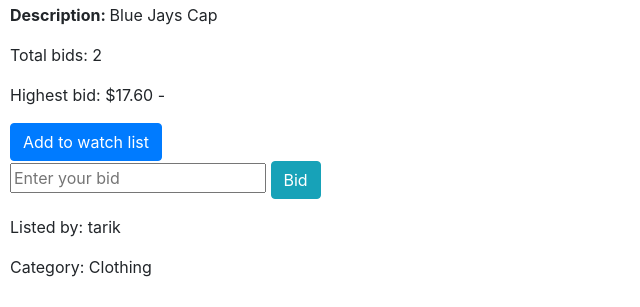
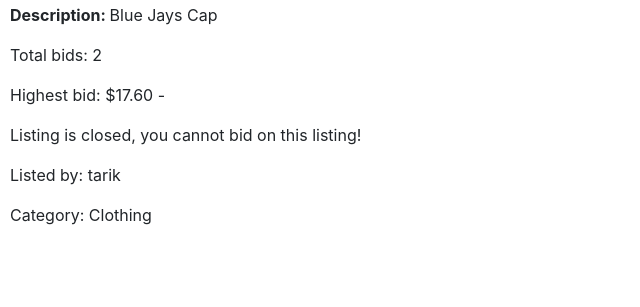
Before and after one commit to tarikozturk017/ecommerce-django, a Django app: a page that uses commerce/auctions/templates/auctions/listing.html in a window 1280 px wide. Shown: the part 493-800 px from the top of the page, without its empty margins (0-640 px from the left). Run offline with Django 3.2, Linux system fonts and the light colour scheme; a user stored in the database is signed in; data comes from the database, SQL or seed files in the repository; both versions use the stored data as it was after the commit; data that the repository does not hold is empty; some libraries are stand-ins or nearby versions.

Commit message:
close bidding added

```diff
--- a/commerce/auctions/models.py
+++ b/commerce/auctions/models.py
@@ -25,7 +25,7 @@ class Listing(models.Model):
     category = models.CharField(max_length=64, choices=CATEGORIES, default=CATEGORIES[5][1])
     active = models.BooleanField(default = True) #if the listing is active, default active
     seller = models.ForeignKey(User, null=False, on_delete=models.CASCADE, related_name="listing_sold")
-    # buyer = models.ForeignKey(User, null=True, on_delete=models.CASCADE, related_name="listing_bought")
+    buyer = models.ForeignKey(User, null=True, on_delete=models.CASCADE, related_name="listing_bought")
 
     # def __str__(self):
     #     return f"{self.title}"
--- a/commerce/auctions/templates/auctions/listing.html
+++ b/commerce/auctions/templates/auctions/listing.html
@@ -20,6 +20,7 @@
         {% endif %}
     </div>
     <p>
+    {% if listing.active %}
     <form action="{% url 'listing' listing.title %}" method="post">
         {% csrf_token %}
         {% if is_exist %}
@@ -38,6 +39,17 @@
           </div>
         {% endif %}
     </form>
+    <form action="{% url 'close_bid' listing.title %}" method="post">
+        {% csrf_token %}
+        <button type="submit" name="close_bid" value="close" class="btn btn-success">Close bid</button>
+    </form>
+    {% else %}
+        {% if listing.buyer == user %}
+            <p>Listing is closed, you won the bidding! </p>
+        {% else %}
+            <p>Listing is closed, you cannot bid on this listing! </p>
+        {% endif %}
+    {% endif %}
     </p>
     <p>Listed by: {{ listing.seller }}</p>
     <p>Category: {{ listing.category}}</p>
--- a/commerce/auctions/urls.py
+++ b/commerce/auctions/urls.py
@@ -9,5 +9,6 @@ urlpatterns = [
     path("register", views.register, name="register"),
     path("create_listing", views.create_listing, name="create_listing"),
     path("listing/<str:title>", views.listing, name="listing"),
-    path("bid/<str:title>", views.bid, name="bid")
+    path("bid/<str:title>", views.bid, name="bid"),
+    path("close_bid/<str:title>", views.close_bid, name="close_bid")
 ]
--- a/commerce/auctions/views.py
+++ b/commerce/auctions/views.py
@@ -103,7 +103,8 @@ def listing(request, title):
             is_exist = False
         return render(request, "auctions/listing.html", {
             "listing": listing,
-            "is_exist": is_exist
+            "is_exist": is_exist,
+            "user": user
         })
     else:
         return render(request, "auctions/listing.html", {
@@ -133,3 +134,17 @@ def bid(request, title):
             "user": user,
             "bids": bids
         })
+
+def close_bid(request, title):
+    if request.method == "POST":
+        user=request.user
+        if request.POST["close_bid"] == "close":
+            listing = Listing.objects.get(title=title)
+            buyer = listing.bids.all().last().bidder
+            listing.buyer = buyer
+            listing.active = False
+            listing.save()
+            return render(request, "auctions/listing.html", {
+            "listing": listing,
+            "user": user
+        })
```
Also changed, not shown: commerce/auctions/migrations/0010_listing_buyer.py (added), commerce/db.sqlite3.
